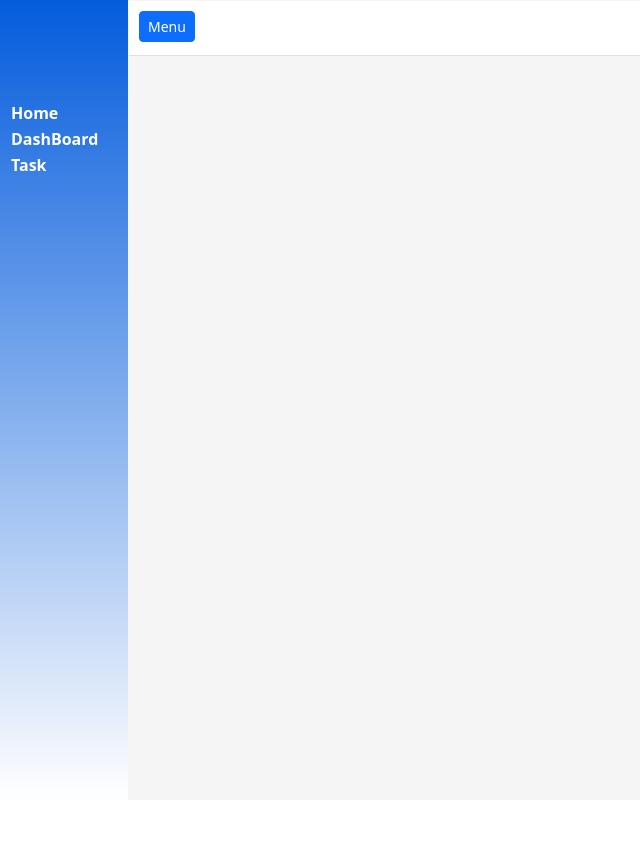
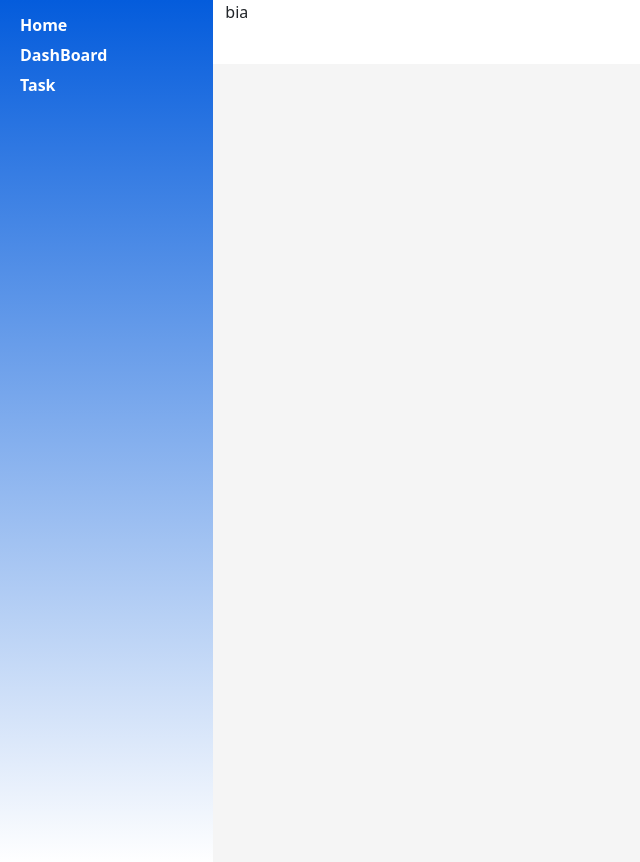
Before and after one commit to pedroferreirasi/dashboard-ui, an Angular app: page / in a window 1280 px wide. Shown: the whole page, without its empty margins (0-640 px from the left). Built offline with nearby package versions, Linux system fonts and the light colour scheme.

Commit message:
Correcao geral

```diff
--- a/src/app/app.component.html
+++ b/src/app/app.component.html
@@ -1,6 +1,32 @@
 <header></header>
 <main>
-  <div>
+  <div class="container-fluid">
+    <div class="row">
+      <div class="col-2 panel-main-left">
+        <div class="classemenu">
+          <a href="">Home</a>
+        </div>
+        <div class="classemenu">
+          <a href="dashboard">DashBoard</a>
+        </div>
+        <div class="classemenu">
+          <a href="tasklist">Task</a>
+        </div>
+      </div>
+      <div class="col-10">
+        <div class="row">
+          <div class="col-12 panel-main-top">
+           bia
+          </div>
+          <div class="col-12 panel-main-right">
+            <router-outlet></router-outlet>
+          </div>
+       </div>
+      </div>
+    </div>
+  </div>
+
+  <!--<div>
     <div class="panel-main-left">
       <table width="100%">
         <tr class="classemenu" width="100%">
@@ -40,5 +66,5 @@
         </tr>
       </table>
     </div>
-  </div>
+  </div>//-->
 </main>
--- a/src/app/app.component.scss
+++ b/src/app/app.component.scss
@@ -1,35 +1,20 @@
+.panel-main-top {
+  background-color: white;
+  height: 8vh;  ;
+}
 .panel-main-left {
-  display: inline-block;
   padding-left: 10px;
   padding-right: 10px;
-  padding-top: 100px;
+  padding-top: 10px;
   background-image: linear-gradient(#045cdc, white);
-  width: 10%;
-  height: 100vh;
 }
-
-.panel-main-top {
+.panel-main-right {
   display: inline-block;
-  background-color: whitesmoke;
-  width: 90%;
-  height: 100vh;
-}
-
-.panel-main-tittle {
-  background-color: white;
-  padding-left: 10px;
-  padding-top: 10px;
-  height: 55px;
-  max-height: 55px;
-  width: 100%;
-  border-bottom: 0.5px solid rgba(94, 94, 94, 0.178)
-}
-
-.panel-main-body {
-  height: 100vh;
-  width: 100%;
   padding-top: 10px;
   padding-left: 10px;
+  padding-right: 10px;
+  height: 100vh;
+  background-color: whitesmoke;
 }
 
 /* unvisited link */
@@ -39,6 +24,13 @@ a:link, a:visited {
   font-weight: bold;
 }
 
+.classemenu {
+  height: 30px;
+  padding-top: 3px;
+  padding-left: 10px;
+  align-items: center;
+}
+
 .classemenu:hover {
-  background-color: #145494
+  background-color: #6c9cf4
 }
--- a/src/app/view/pages/dashboard/dashboard.component.scss
+++ b/src/app/view/pages/dashboard/dashboard.component.scss
@@ -2,7 +2,7 @@ $bodercardwhite: 8px solid;
 
 .card-dash {
   border-radius: 10px 10px 10px 10px;
-  width: 200px;
+  width: 190px;
   height: fit-content;
   padding: 10px;
   color: white;
```
